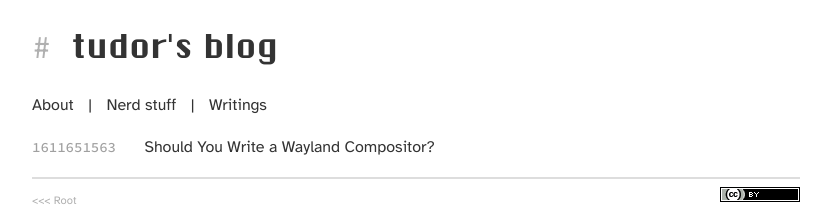
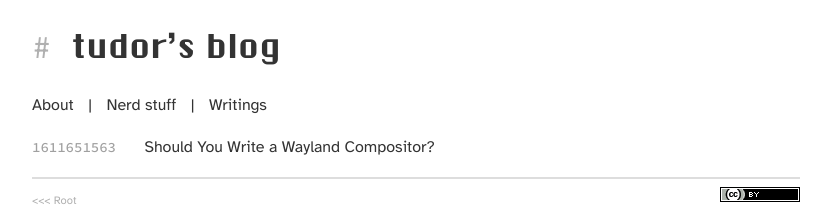
Before and after one commit to tudurom/blog, a Jekyll site: the page built from index.md, in a window 1280 px wide. Shown: the top 222 px of the page, without its empty margins (224-1055 px from the left). Built offline with Jekyll 4.4.1, drawn with Linux system fonts in a browser that asks for light colours; part of the change alters nothing that is shown.

```diff
--- a/_config.yml
+++ b/_config.yml
@@ -1,4 +1,4 @@
-title: tudor's blog
+title: tudor&rsquo;s blog
 baseurl: "/blog"
 date_format: "%Y-%m-%d"
 date_format_unix: "%s"
```
